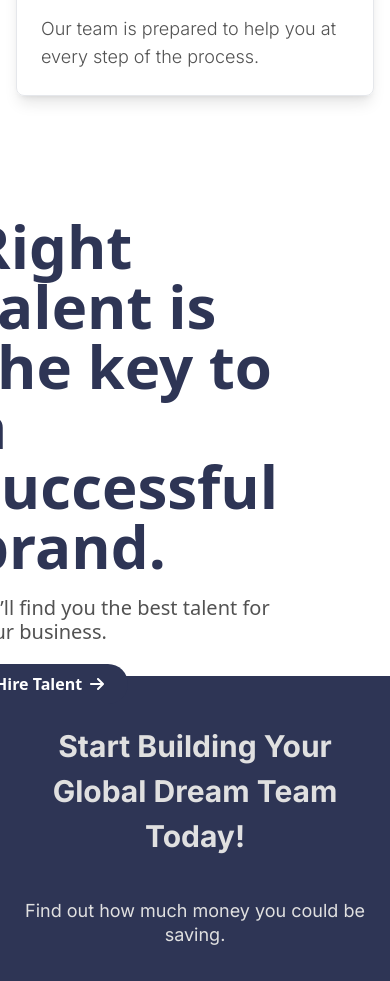
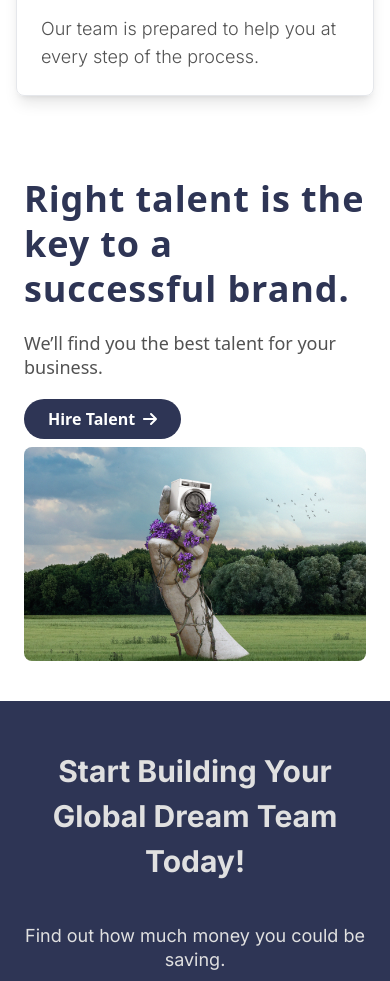
Before and after one commit to abdur-rehman-ali/hireoid, a React (Vite) app: page /retail-and-e-commerce in a window 390 px wide. Shown: the part 6180-7161 px from the top of the page. Built offline with nearby package versions, Linux system fonts and the light colour scheme.

Commit message:
Made hire talent responsive

```diff
--- a/src/pages/Retail-E-Commerce.jsx
+++ b/src/pages/Retail-E-Commerce.jsx
@@ -1,6 +1,6 @@
 import React from 'react'
 import hero from '../assets/ReatilEcommerce/hero.png'
-import { HeroSection, HowDoesItWork, Ceo, Topperformer, WhyHireoid} from '../components'
+import { HeroSection, HowDoesItWork, Ceo, Topperformer, WhyHireoid } from '../components'
 import { contentData } from '@/data/contentData'
 import Card from "../assets/ReatilEcommerce/card_image.png"
 import { FontAwesomeIcon } from '@fortawesome/react-fontawesome';
@@ -39,18 +39,24 @@ const RetailCommerce = () => {
                 buttonText="Get Started"
             />
             <WhyHireoid />
-            <div className='max-w-1440 mx-auto h-[540px]'>
-                <div className="flex flex-row-reverse justify-between items-center px-28 py-20">
-                    <div className='flex-[0.4]'>
-                        <img src={Card} alt="Hero" className="w-[488px] h-[340px] object-cover rounded-lg" />
+
+            <div className='max-w-1440 mx-auto'>
+                <div className="flex flex-col-reverse md:flex-row justify-between items-center px-6 md:px-28 py-10 md:py-20">
+                    <div className='flex-1 md:flex-[0.4]'>
+                        <img
+                            src={Card}
+                            alt="Hero"
+                            className="w-full md:w-[488px] h-auto object-cover rounded-lg"
+                        />
                     </div>
-                    <div className='flex-[0.55] flex flex-col items-start gap-5 '>
-                        <h1 className=" text-primary text-6xl font-bold leading-tighttracking-wide">Right talent is the key to
-                            a successful brand.</h1>
-                        <p className="text-xl font-light leading-6 text-[#525252]">We’ll find you the best talent for
-                            Your business.</p>
-                        <button
-                            className="bg-primary text-white text-base py-2 px-6 font-semibold rounded-full">
+                    <div className='flex-1 md:flex-[0.55] flex flex-col items-start gap-5'>
+                        <h1 className="text-primary text-4xl md:text-6xl font-bold leading-tight tracking-wide">
+                            Right talent is the key to a successful brand.
+                        </h1>
+                        <p className="text-lg md:text-xl font-light leading-6 text-[#525252]">
+                            We’ll find you the best talent for your business.
+                        </p>
+                        <button className="bg-primary text-white text-base py-2 px-6 mb-2 font-semibold rounded-full">
                             Hire Talent
                             <FontAwesomeIcon icon={faArrowRight} className="ml-2" />
                         </button>
```
